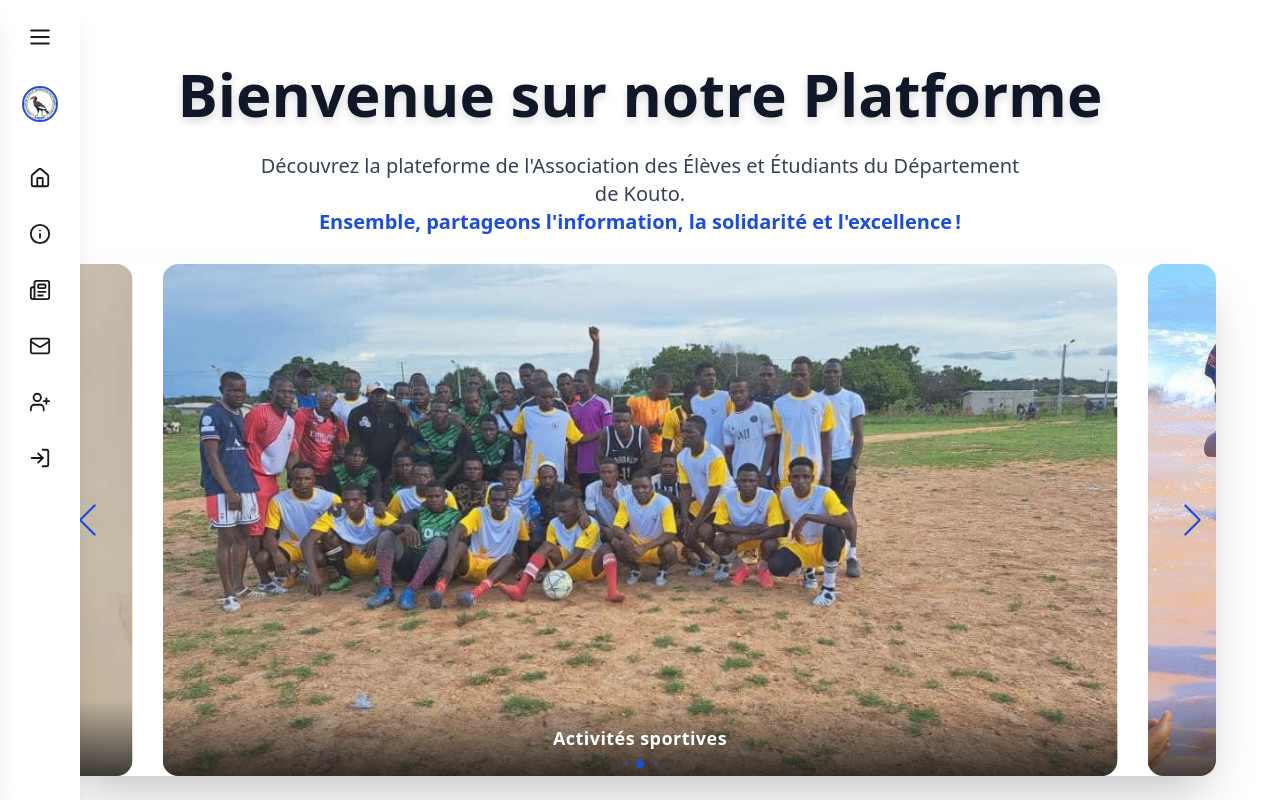
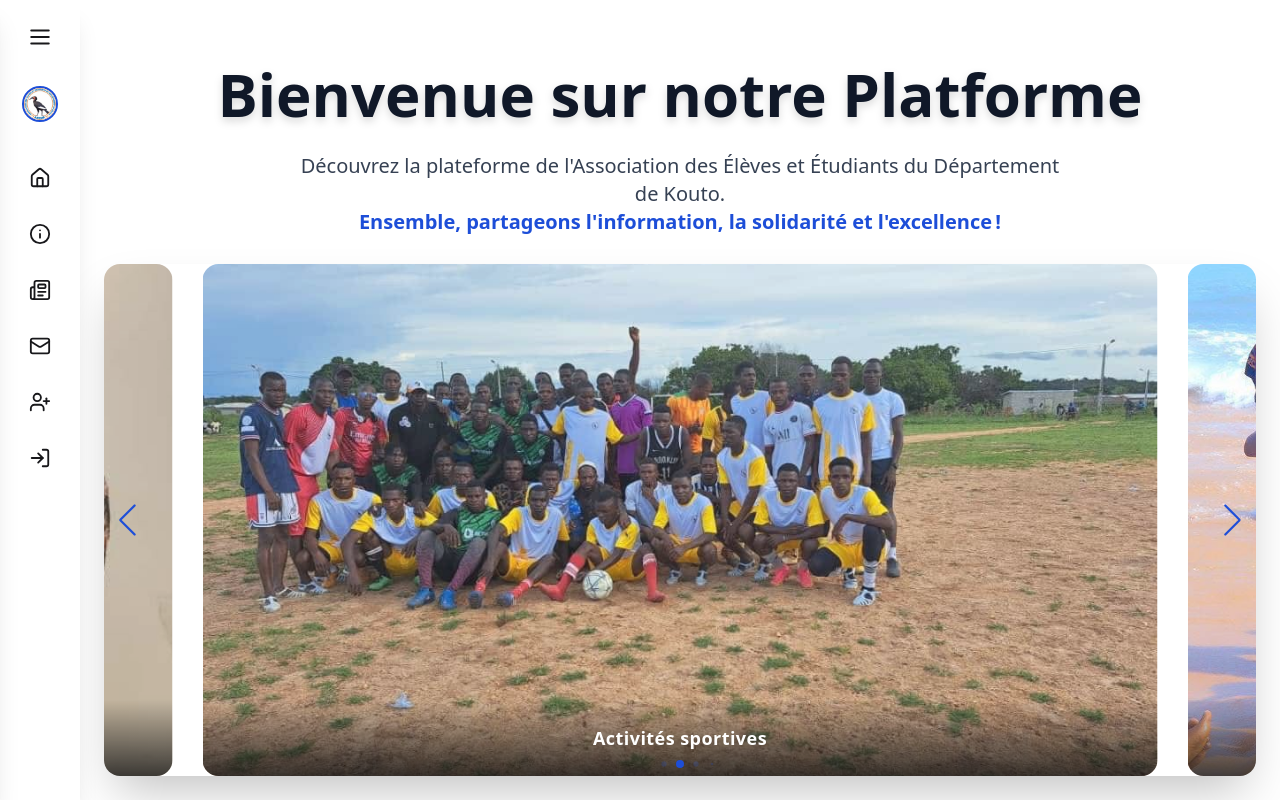
Before and after one commit to Oum731/aeedk-frontend, a React (Vite) app: page / in a window 1280 px wide. Shown: the top 800 px of the page. Built offline with nearby package versions, Linux system fonts and the light colour scheme; no server answers.

Commit message:
Fix: Footer visible avec marge sous navbar

```diff
--- a/src/pages/Home.jsx
+++ b/src/pages/Home.jsx
@@ -43,7 +43,7 @@ export default function Home() {
 
   return (
     <div
-      className="flex flex-col items-center min-h-screen w-full"
+      className="flex flex-col items-center min-h-screen w-full pl-16 md:pl-20"
       style={{ backgroundColor: "#fff" }}
     >
       <section
@@ -64,7 +64,6 @@ export default function Home() {
             </span>
           </p>
 
-          {/* Swiper SANS bg-white */}
           <div className="w-full rounded-2xl overflow-hidden shadow-2xl">
             <Swiper
               modules={[Autoplay, Pagination, Navigation]}
@@ -135,6 +134,7 @@ export default function Home() {
           <Contact />
         </div>
       </section>
+
       <section
         id="about"
         className="w-[90vw] max-w-7xl min-h-[80vh] mx-auto pt-8 bg-white px-4 sm:px-6 md:px-8 py-8 rounded-xl shadow-xl mt-8"
@@ -143,6 +143,7 @@ export default function Home() {
           <Apropos />
         </div>
       </section>
+
       {showTopBtn && (
         <button
           className="fixed bottom-10 right-10 btn btn-circle z-50"
```
